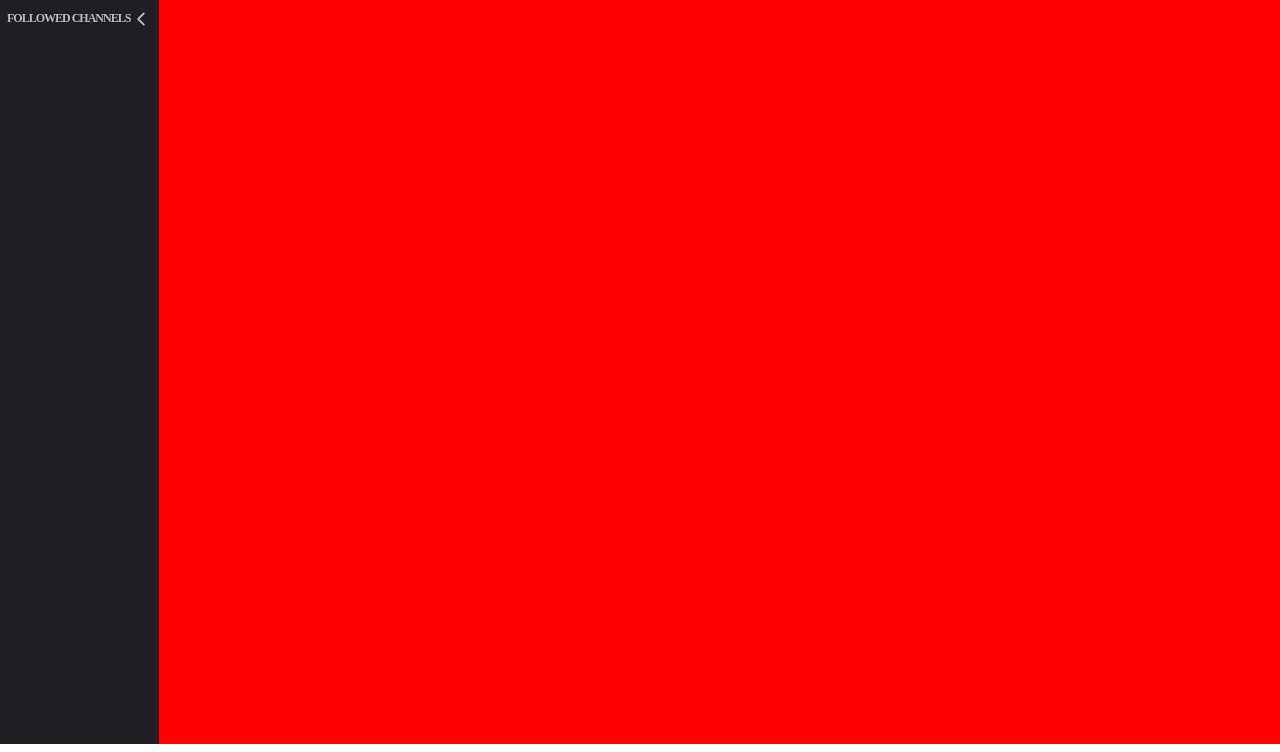
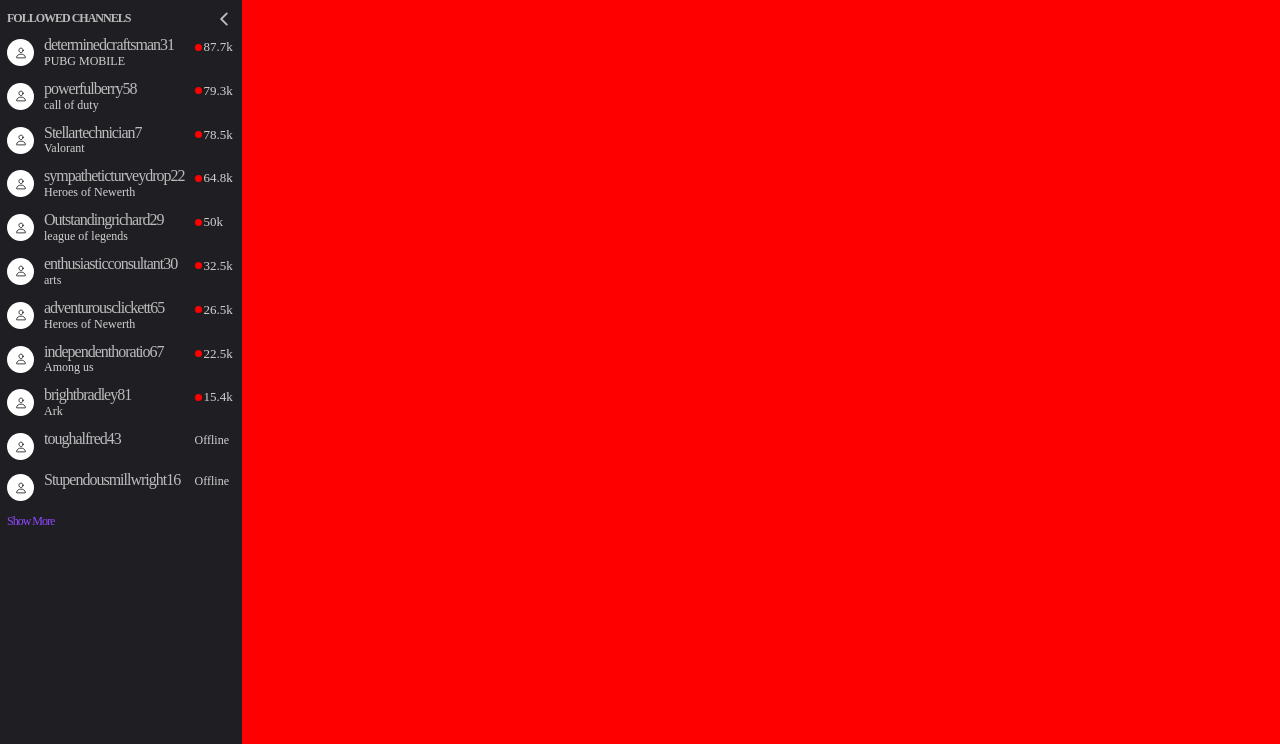
Before and after one commit to Hasooneh/twitch-ui, a plain HTML site: page index.html in a window 1280 px wide. Shown: the part 48-800 px from the top of the page. Drawn offline with nearby package versions, Linux system fonts and the light colour scheme.

Commit message:
Update index.html

```diff
--- a/index.html
+++ b/index.html
@@ -515,6 +515,6 @@
 </body>
 
 <script src="https://kit.fontawesome.com/e4b4898cd5.js" crossorigin="anonymous" charset="utf-8"></script>
-<script src="bundle.js"  charset="utf-8"></script>
+<script src="js/bundle.js"  charset="utf-8"></script>
 
 </html>
```
